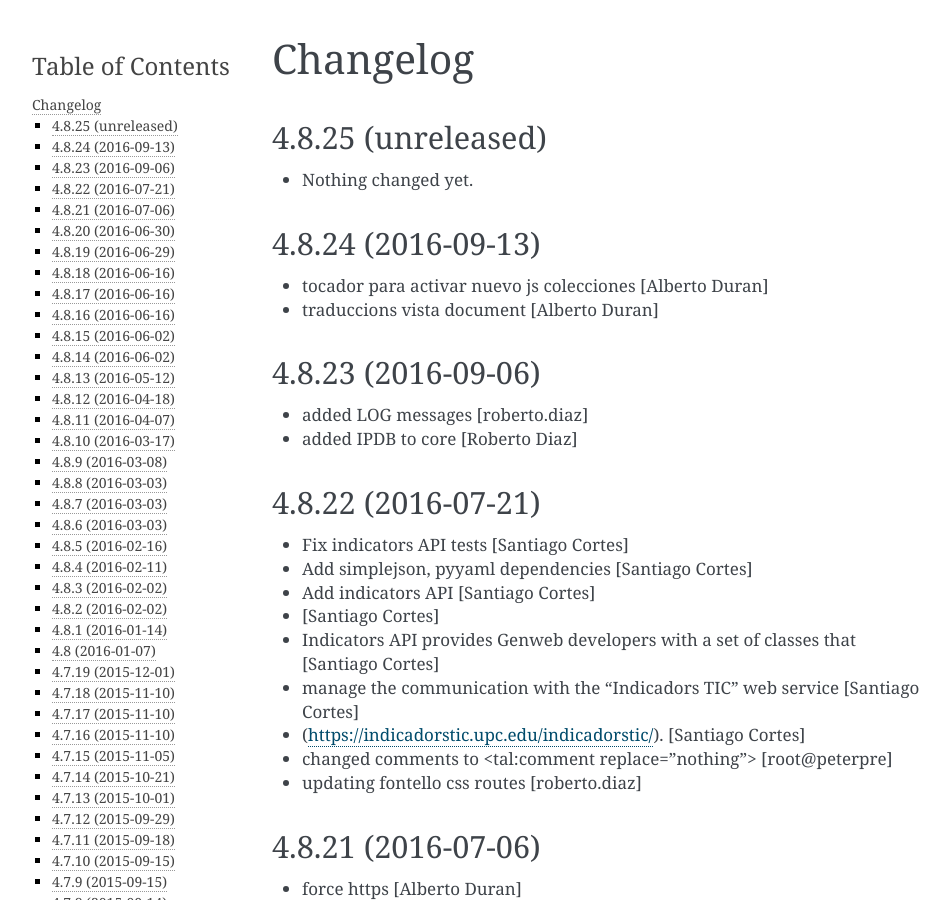
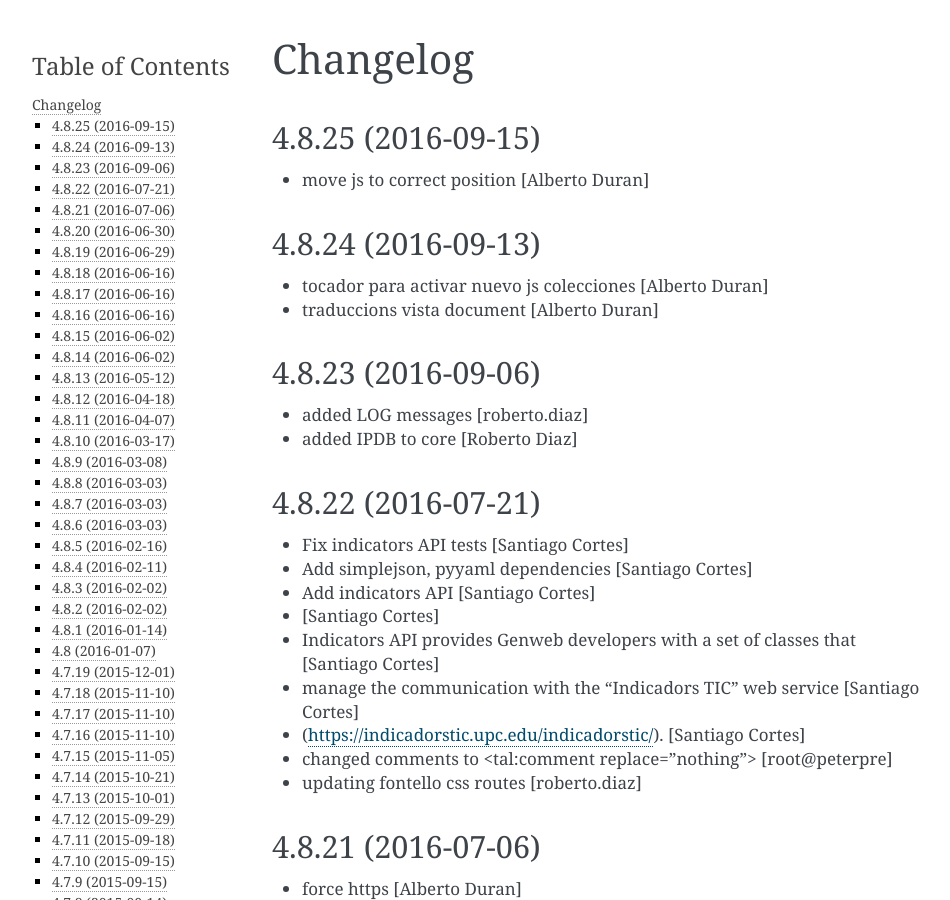
Before and after one commit to UPCnet/genweb.core, a Sphinx documentation site: the page built from docs/HISTORY.rst, in a window 1280 px wide and 900 px high. Shown: the whole window, without its empty margins (148-1098 px from the left). Built offline with Sphinx 7.4.7, drawn with Linux system fonts in a browser that asks for light colours.

Commit message:
Preparing release 4.8.25

```diff
--- a/docs/HISTORY.rst
+++ b/docs/HISTORY.rst
@@ -1,11 +1,10 @@
 Changelog
 =========
 
-4.8.25 (unreleased)
+4.8.25 (2016-09-15)
 -------------------
 
-- Nothing changed yet.
-
+* move js to correct position [Alberto Duran]
 
 4.8.24 (2016-09-13)
 -------------------
--- a/setup.py
+++ b/setup.py
@@ -1,7 +1,7 @@
 from setuptools import setup, find_packages
 import os
 
-version = '4.8.25.dev0'
+version = '4.8.25'
 
 README = open('README.rst').read()
 HISTORY = open(os.path.join('docs', 'HISTORY.rst')).read()
```
